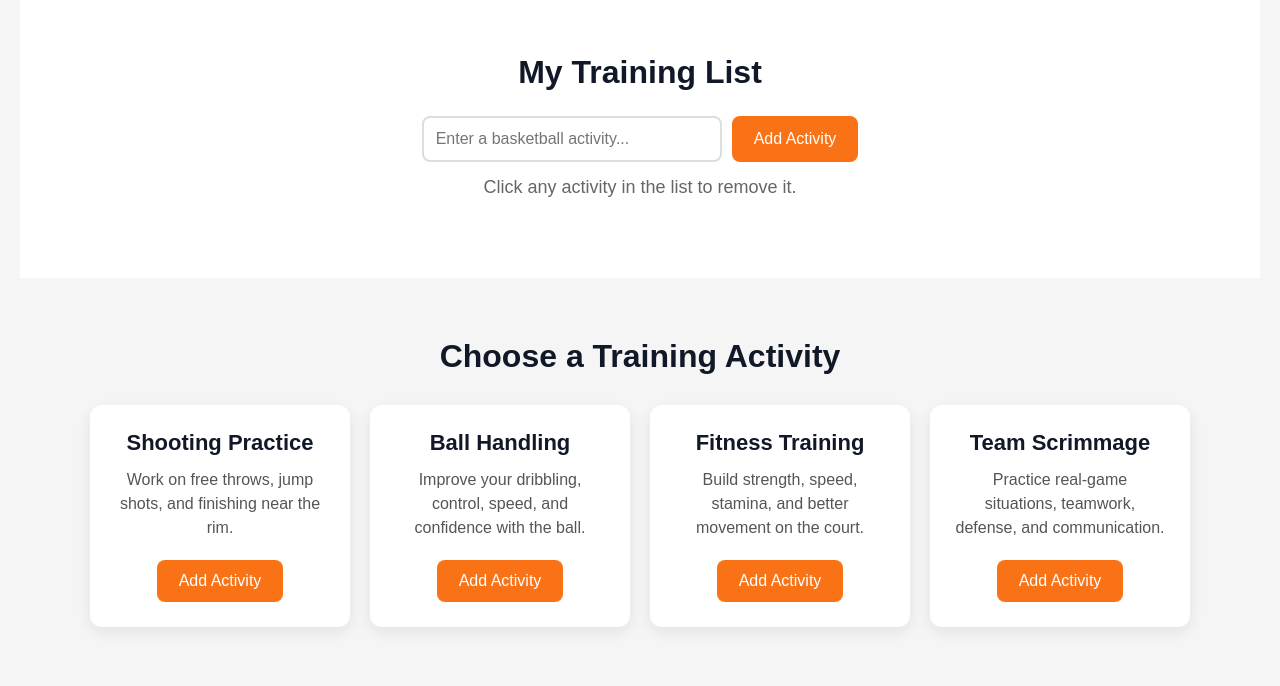
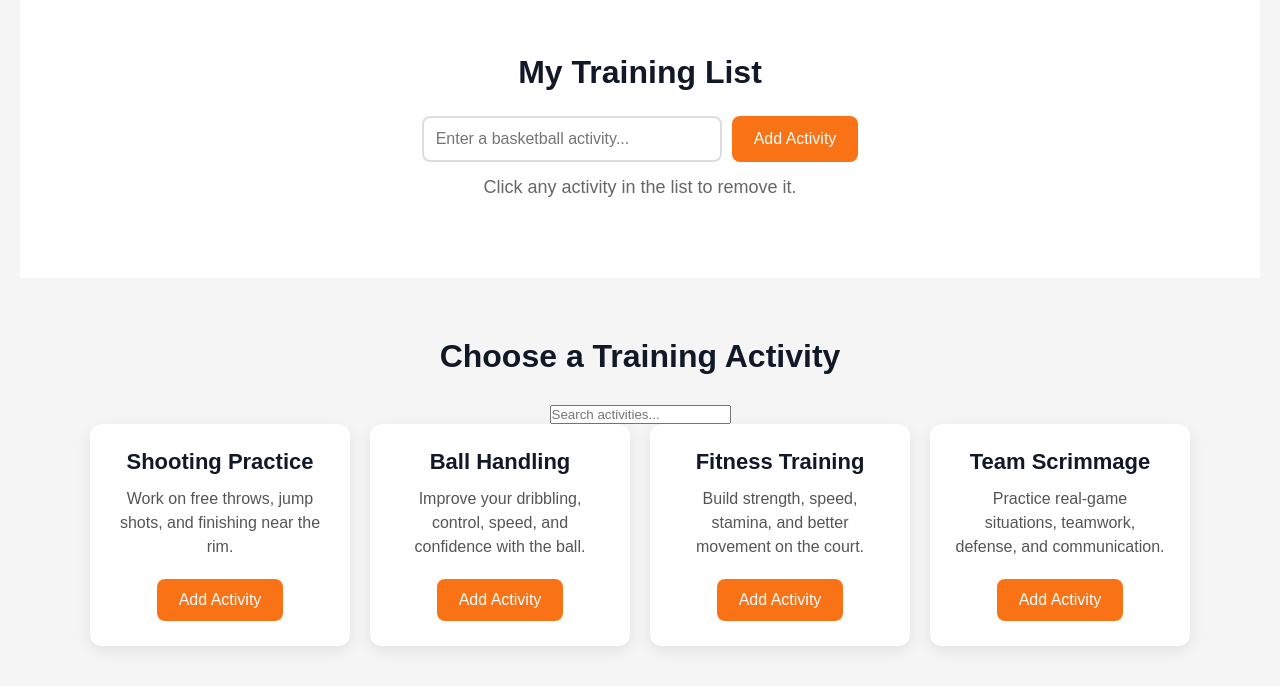
Before and after one commit to lizaituze/hoop-activity-planner, a plain HTML site: page index.html in a window 1280 px wide. Shown: the part 770-1456 px from the top of the page. Drawn offline with Linux system fonts and the light colour scheme.

Commit message:
Added activity search input

```diff
--- a/index.html
+++ b/index.html
@@ -60,7 +60,12 @@
 </section>
 <section class="cards-section">
   <h2>Choose a Training Activity</h2>
-
+<input
+  type="text"
+  id="searchInput"
+  class="search-input"
+  placeholder="Search activities..."
+/>
   <div class="cards-container">
     <div class="activity-card">
       <h3>Shooting Practice</h3>
```
